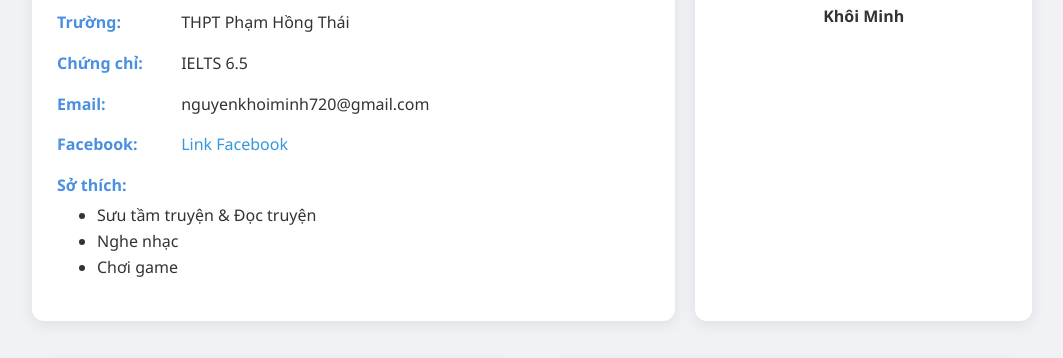
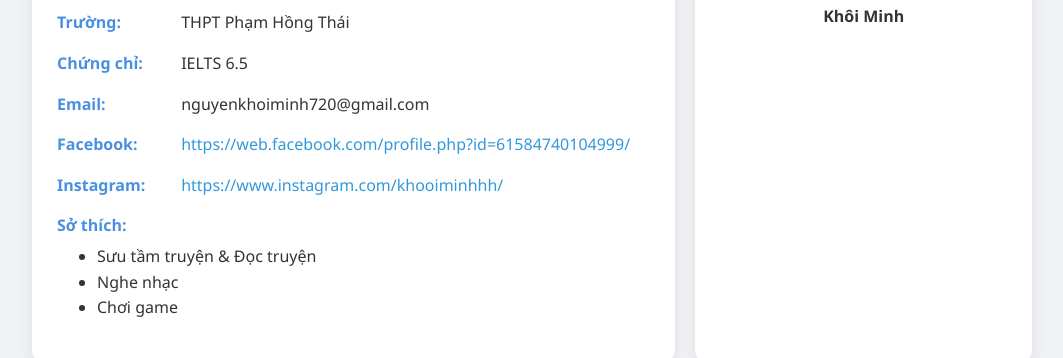
Before and after one commit to khooiminh/khooiminh.github.io, a plain HTML site: page index.html in a window 1280 px wide. Shown: the part 276-634 px from the top of the page, without its empty margins (108-1171 px from the left). Drawn offline with Linux system fonts and the light colour scheme.

Commit message:
Update index.html

```diff
--- a/index.html
+++ b/index.html
@@ -13,7 +13,7 @@ body { font-family: 'Segoe UI', Tahoma, Geneva, Verdana, sans-serif; background:
 
 .container { flex: 2; padding: 25px; }
 
-.profile {flex: 1;padding: 20px;text-align: center;display: flex;flex-direction: column;justify-content: flex-start;}
+.profile { flex: 1; padding: 20px; text-align: center; display: flex; flex-direction: column; justify-content: flex-start;}
 
 .profile img { width: 120px;height: 120px;object-fit: cover;border-radius: 50%;border: 3px solid #4a90e2;margin: 10px auto;}
 
@@ -53,7 +53,8 @@ a:hover { text-decoration: none; }
         <div class="info"><span class="label">Trường:</span> THPT Phạm Hồng Thái</div>
         <div class="info"><span class="label">Chứng chỉ:</span> IELTS 6.5</div>
         <div class="info"><span class="label">Email:</span> nguyenkhoiminh720@gmail.com</div>
-        <div class="info"><span class="label">Facebook:</span> <a href="https://web.facebook.com/profile.php?id=61584740104999" target="_blank">Link Facebook</a></div>
+        <div class="info"><span class="label">Facebook:</span> <a href="https://web.facebook.com/profile.php?id=61584740104999">https://web.facebook.com/profile.php?id=61584740104999/</a></div>
+        <div class="info"><span class="label">Instagram:</span> <a href="https://www.instagram.com/khooiminhhh/">https://www.instagram.com/khooiminhhh/</a></div>
         <div class="info"><span class="label">Sở thích:</span>
             <ul style="margin-top: 5px;">
                 <li>Sưu tầm truyện & Đọc truyện</li>
```
